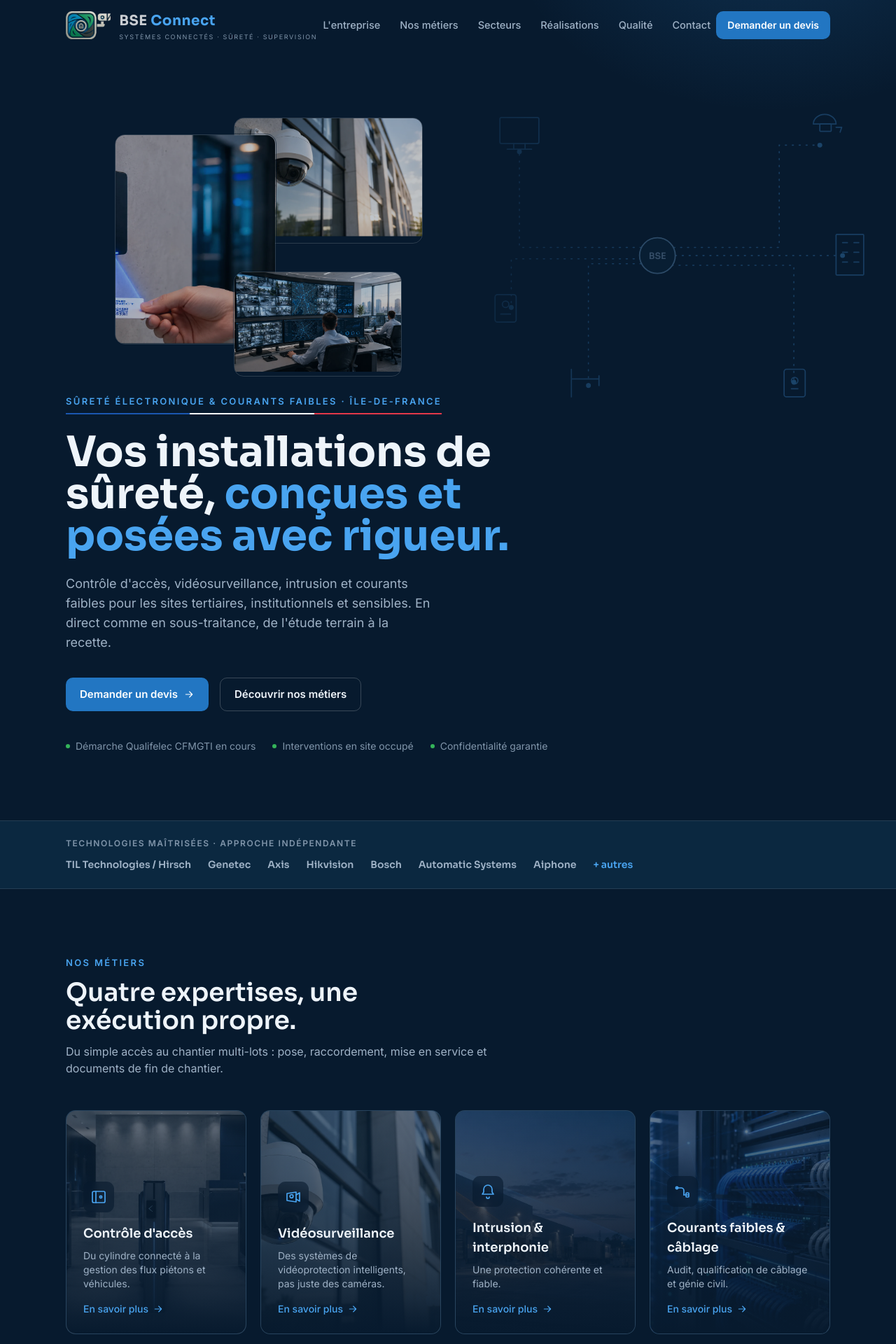
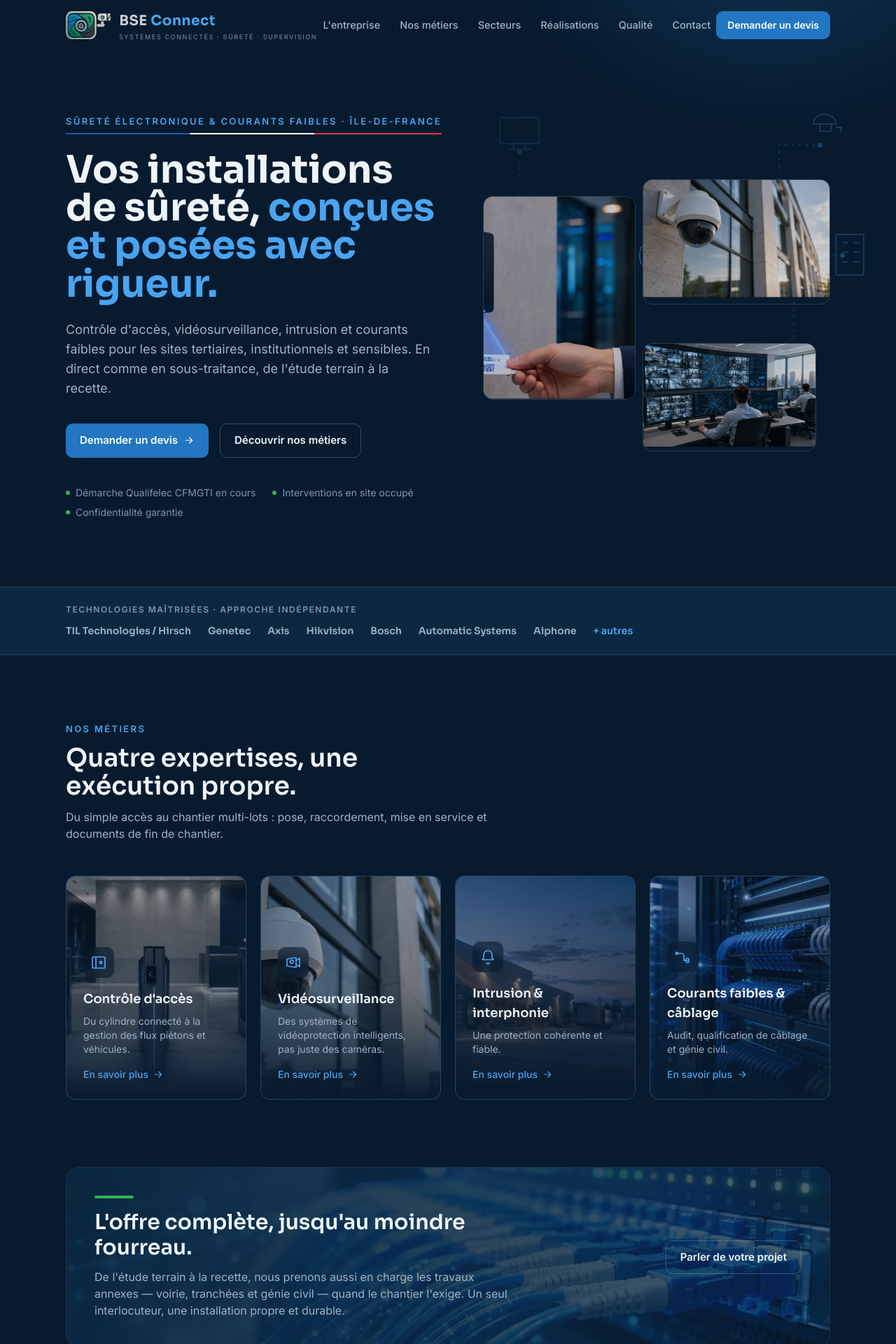
Before and after one commit to bse-connect/site-bse-connect, a Next.js app: page / in a window 1280 px wide. Shown: the top 1920 px of the page at 70% size. Built offline with nearby package versions, Linux system fonts and the light colour scheme.

Commit message:
Collage hero responsive (visible tous écrans) + transparences renforcées

```diff
--- a/app/page.tsx
+++ b/app/page.tsx
@@ -39,10 +39,11 @@ export default function Home() {
         />
         <EcosystemMotif className="pointer-events-none absolute right-[-30px] top-24 hidden w-[58%] text-brand-blue opacity-30 [mask-image:linear-gradient(90deg,transparent,#000_44%)] md:block" />
         <Container className="relative">
-          <HeroCollage className="absolute right-0 top-2 hidden h-[400px] w-[510px] xl:block" />
+          <div className="grid items-center gap-12 lg:grid-cols-[1.05fr_0.95fr]">
+            <div>
               <Reveal><Eyebrow tricolor>Sûreté électronique &amp; courants faibles · Île-de-France</Eyebrow></Reveal>
               <Reveal delay={0.08}>
-            <h1 className="mt-6 max-w-[16ch] font-display text-4xl font-bold leading-[1.1] sm:text-5xl lg:text-6xl">
+                <h1 className="mt-6 max-w-[16ch] font-display text-4xl font-bold leading-[1.1] sm:text-5xl lg:text-[3.4rem]">
                   Vos installations de sûreté, <span className="text-brand-bright">conçues et posées avec rigueur.</span>
                 </h1>
               </Reveal>
@@ -66,6 +67,9 @@ export default function Home() {
                   ))}
                 </ul>
               </Reveal>
+            </div>
+            <HeroCollage className="mx-auto max-w-[520px]" />
+          </div>
         </Container>
       </section>
 
@@ -108,9 +112,9 @@ export default function Home() {
                         alt=""
                         fill
                         sizes="(min-width: 1024px) 25vw, (min-width: 640px) 50vw, 100vw"
-                        className="object-cover opacity-50 saturate-[0.85] transition duration-300 group-hover:scale-105 group-hover:opacity-65"
+                        className="object-cover opacity-70 saturate-[0.9] transition duration-300 group-hover:scale-105 group-hover:opacity-85"
                       />
-                      <div className="absolute inset-0 bg-gradient-to-t from-navy-900 via-navy-900/55 to-navy-900/15" />
+                      <div className="absolute inset-0 bg-gradient-to-t from-navy-900 via-navy-900/35 to-navy-900/5" />
                     </>
                   )}
                   <div className="relative p-6">
@@ -140,9 +144,9 @@ export default function Home() {
                 alt=""
                 fill
                 sizes="(min-width: 1200px) 1140px, 100vw"
-                className="object-cover opacity-35"
+                className="object-cover opacity-50"
               />
-              <div className="absolute inset-0 bg-gradient-to-r from-navy-800/95 via-navy-800/80 to-navy-800/55" />
+              <div className="absolute inset-0 bg-gradient-to-r from-navy-800/90 via-navy-800/70 to-navy-800/40" />
               <div className="relative flex flex-wrap items-center justify-between gap-8 p-10">
                 <div className="max-w-[60ch]">
                   <div className="mb-4 h-1 w-14 rounded bg-brand-green" />
@@ -177,9 +181,9 @@ export default function Home() {
                         alt=""
                         fill
                         sizes="(min-width: 1024px) 33vw, (min-width: 640px) 50vw, 100vw"
-                        className="object-cover opacity-[0.18] saturate-[0.7] transition duration-300 group-hover:scale-105 group-hover:opacity-30"
+                        className="object-cover opacity-40 saturate-[0.8] transition duration-300 group-hover:scale-105 group-hover:opacity-55"
                       />
-                      <div className="absolute inset-0 bg-gradient-to-t from-navy-800 via-navy-800/60 to-navy-800/30" />
+                      <div className="absolute inset-0 bg-gradient-to-t from-navy-800 via-navy-800/50 to-navy-800/15" />
                     </>
                   )}
                   <div className="relative">
--- a/components/HeroCollage.tsx
+++ b/components/HeroCollage.tsx
@@ -6,21 +6,21 @@ const cards = [
   {
     src: "/photos/controle-acces-lecteur-qr.webp",
     alt: "Lecture d'un badge sur un lecteur mural",
-    className: "absolute right-[210px] top-6 z-20 h-[300px] w-[230px] rotate-[-4deg]",
+    className: "absolute left-0 top-[6%] z-20 aspect-[3/4] w-[44%] rotate-[-4deg]",
     float: 8,
     duration: 7,
   },
   {
     src: "/photos/videosurveillance-camera-dome.webp",
     alt: "Caméra dôme sur façade",
-    className: "absolute right-0 top-0 z-10 h-[180px] w-[270px] rotate-[3deg]",
+    className: "absolute right-0 top-0 z-10 aspect-[3/2] w-[54%] rotate-[3deg]",
     float: 10,
     duration: 9,
   },
   {
     src: "/photos/supervision-centre.webp",
     alt: "Centre de supervision",
-    className: "absolute right-[30px] top-[220px] z-30 h-[150px] w-[240px] rotate-[2deg]",
+    className: "absolute bottom-0 right-[4%] z-30 aspect-[8/5] w-[50%] rotate-[2deg]",
     float: 6,
     duration: 8,
   },
@@ -29,7 +29,10 @@ const cards = [
 export function HeroCollage({ className = "" }: { className?: string }) {
   const reduce = useReducedMotion();
   return (
-    <div className={"pointer-events-none relative " + className} aria-hidden="true">
+    <div
+      className={"pointer-events-none relative aspect-[51/40] w-full " + className}
+      aria-hidden="true"
+    >
       {cards.map((c, i) => (
         <motion.div
           key={c.src}
@@ -54,10 +57,10 @@ export function HeroCollage({ className = "" }: { className?: string }) {
               src={c.src}
               alt={c.alt}
               fill
-              sizes="280px"
+              sizes="(min-width: 1024px) 40vw, 80vw"
               className="object-cover saturate-[0.9]"
             />
-            <div className="absolute inset-0 bg-navy-900/25" />
+            <div className="absolute inset-0 bg-navy-900/20" />
           </motion.div>
         </motion.div>
       ))}
```
Lines whose indentation alone changed are shown as unchanged.
